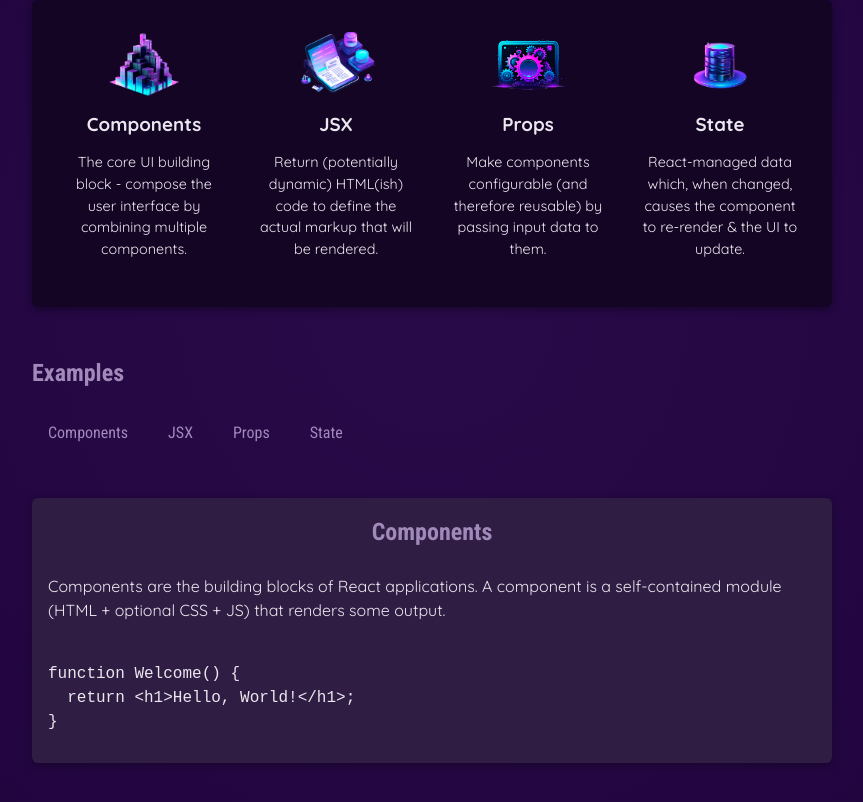
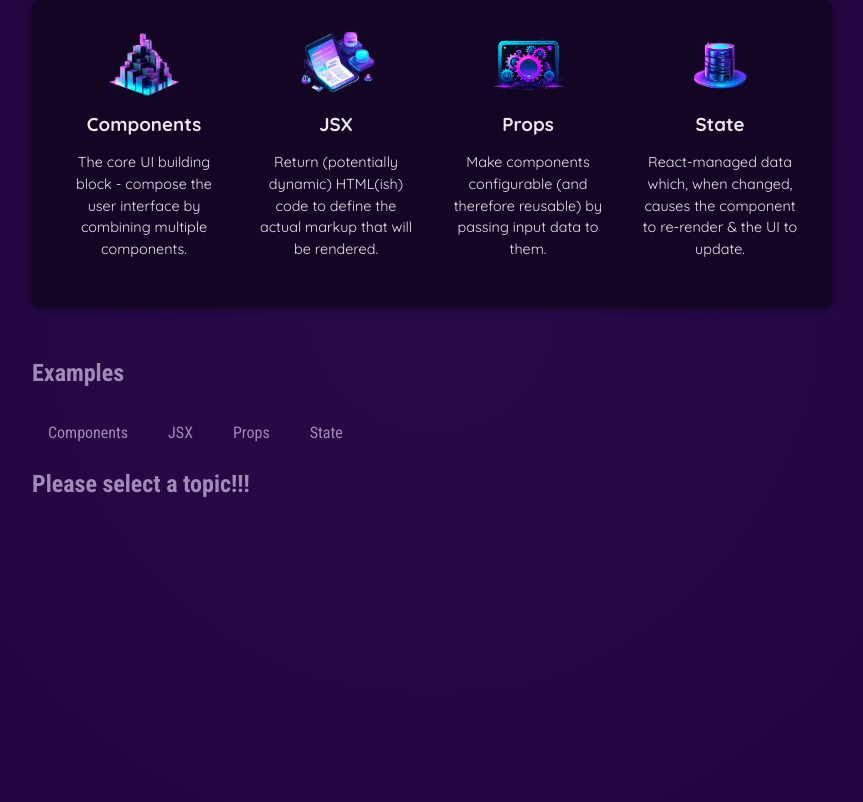
Before and after one commit to SilverFlame83/first-react-project, a React (Vite) app: page / in a window 1280 px wide. Shown: the part 332-1134 px from the top of the page, without its empty margins (208-1071 px from the left). Built offline with nearby package versions, Linux system fonts and the light colour scheme.

Commit message:
conditionally rendering content

```diff
--- a/src/App.jsx
+++ b/src/App.jsx
@@ -1,16 +1,30 @@
-import {useState} from 'react';
+import { useState } from "react";
 import Header from "./components/Header/Header";
 import CoreConcepts from "./components/CoreConcepts";
 import { CORE_CONCEPTS } from "./data";
 import TabButtons from "./components/TabButtons";
-import { EXAMPLES } from './data';
+import { EXAMPLES } from "./data";
 
 function App() {
-  const [selectedTopic, useSelectedTopic] = useState('components')
+  const [selectedTopic, useSelectedTopic] = useState();
 
   function selectHandler(selectedBtn) {
-    useSelectedTopic(selectedBtn)
+    useSelectedTopic(selectedBtn);
     console.log(selectedTopic);
+  }
+
+  let topic = <h2>Please select a topic!!!</h2>;
+
+  if (selectedTopic) {
+    topic = (
+      <div id="tab-content">
+        <h2>{EXAMPLES[selectedTopic].title}</h2>
+        <p>{EXAMPLES[selectedTopic].description}</p>
+        <pre>
+          <code>{EXAMPLES[selectedTopic].code}</code>
+        </pre>
+      </div>
+    );
   }
   return (
     <div>
@@ -31,22 +45,19 @@ function App() {
         <section id="examples">
           <h2>Examples</h2>
           <menu>
-            <TabButtons onSelect={()=> selectHandler('components')}>Components</TabButtons>
-            <TabButtons onSelect={()=> selectHandler('jsx')}>JSX</TabButtons>
-            <TabButtons onSelect={()=> selectHandler('props')}>Props</TabButtons>
-            <TabButtons onSelect={()=> selectHandler('state')}>State</TabButtons>
+            <TabButtons onSelect={() => selectHandler("components")}>
+              Components
+            </TabButtons>
+            <TabButtons onSelect={() => selectHandler("jsx")}>JSX</TabButtons>
+            <TabButtons onSelect={() => selectHandler("props")}>
+              Props
+            </TabButtons>
+            <TabButtons onSelect={() => selectHandler("state")}>
+              State
+            </TabButtons>
           </menu>
+          {topic}
         </section>
-        <div id='tab-content'>
-          <h2>{EXAMPLES[selectedTopic].title}</h2>
-          <p>{EXAMPLES[selectedTopic].description}</p>
-          <pre>
-            <code>
-            {EXAMPLES[selectedTopic].code}
-            </code>
-          </pre>
-
-        </div>
       </main>
     </div>
   );
```
